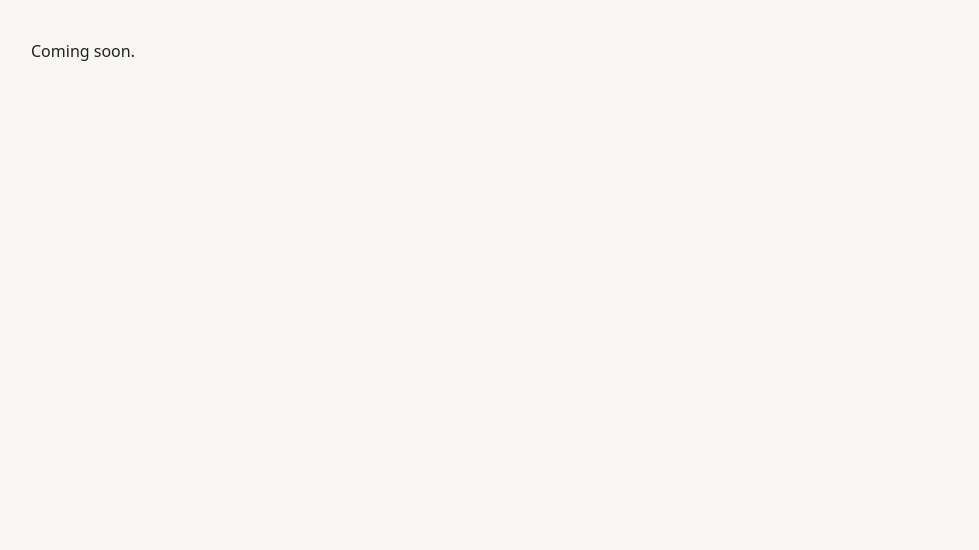
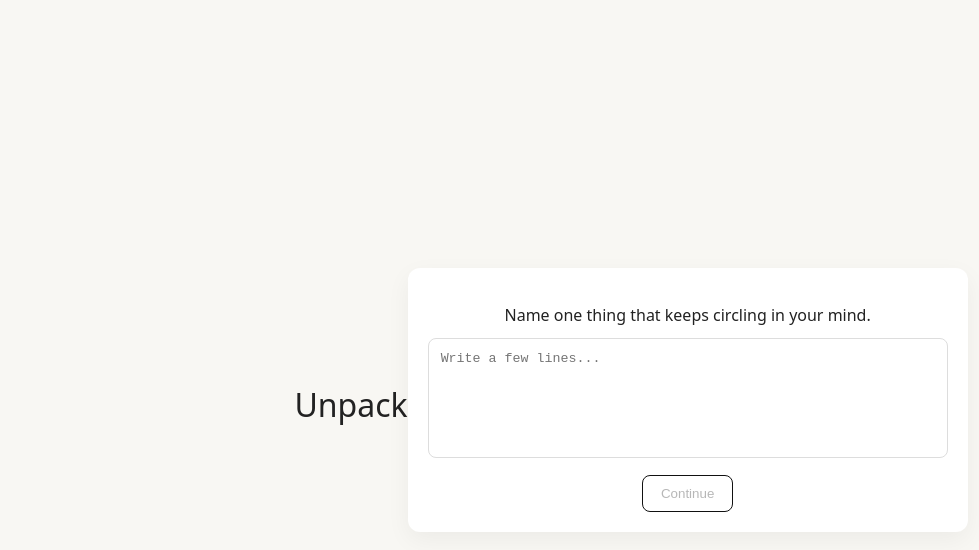
Before and after one commit to Khrboshi/havenly, a Next.js app: page /unpack in a window 1280 px wide. Shown: the top 550 px of the page, without its empty margins (9-988 px from the left). Built offline with nearby package versions, Linux system fonts and the light colour scheme.

Commit message:
Implement Unpack component for guided prompts

```diff
--- a/pages/unpack.js
+++ b/pages/unpack.js
@@ -1,3 +1,54 @@
-export default function Page() {
-  return <div style={{ padding: 40 }}>Coming soon.</div>;
+// pages/unpack.js
+import { useState } from "react";
+
+const prompts = [
+  "Name one thing that keeps circling in your mind.",
+  "What feeling sits under that thought?",
+  "If you could speak to that feeling, what would you say?"
+];
+
+export default function Unpack() {
+  const [step, setStep] = useState(0);
+  const [text, setText] = useState("");
+  const [answers, setAnswers] = useState([]);
+
+  const next = () => {
+    setAnswers(a => [...a, text]);
+    setText("");
+    setStep(s => s + 1);
+  };
+
+  if (step >= prompts.length) {
+    return (
+      <div style={wrap}>
+        <h1 style={title}>Unpack</h1>
+        <div style={card}>
+          <p style={{ color: "#444" }}>Your short notes:</p>
+          <div style={{ marginTop: 12, textAlign: "left" }}>
+            {answers.map((a,i)=>(<p key={i} style={{ marginBottom: 10 }}>{a}</p>))}
+          </div>
+          <p style={{ color: "#666", marginTop: 8 }}>This stays only in this session.</p>
+          <a href="/rooms" style={link}>Back</a>
+        </div>
+      </div>
+    );
+  }
+
+  return (
+    <div style={wrap}>
+      <h1 style={title}>Unpack</h1>
+      <div style={card}>
+        <p style={{ marginBottom: 12 }}>{prompts[step]}</p>
+        <textarea value={text} onChange={e=>setText(e.target.value)} placeholder="Write a few lines..." style={area} />
+        <button onClick={next} style={btn} disabled={!text.trim()}>Continue</button>
+      </div>
+    </div>
+  );
 }
+
+const wrap = { minHeight: "100vh", display: "flex", alignItems: "center", justifyContent: "center", padding: 40 };
+const title = { fontWeight: 400, marginBottom: 12 };
+const card = { background: "#fff", padding: 20, borderRadius: 12, maxWidth: 560, width: "100%", textAlign: "center", boxShadow: "0 8px 24px rgba(20,20,20,0.05)" };
+const area = { width: "100%", minHeight: 120, padding: 12, borderRadius: 8, border: "1px solid #ddd", resize: "none" };
+const btn = { marginTop: 12, padding: "10px 18px", borderRadius: 8, border: "1px solid #111", background: "#fff", cursor: "pointer" };
+const link = { display: "inline-block", marginTop: 14, color: "#444", textDecoration: "underline" };
```
